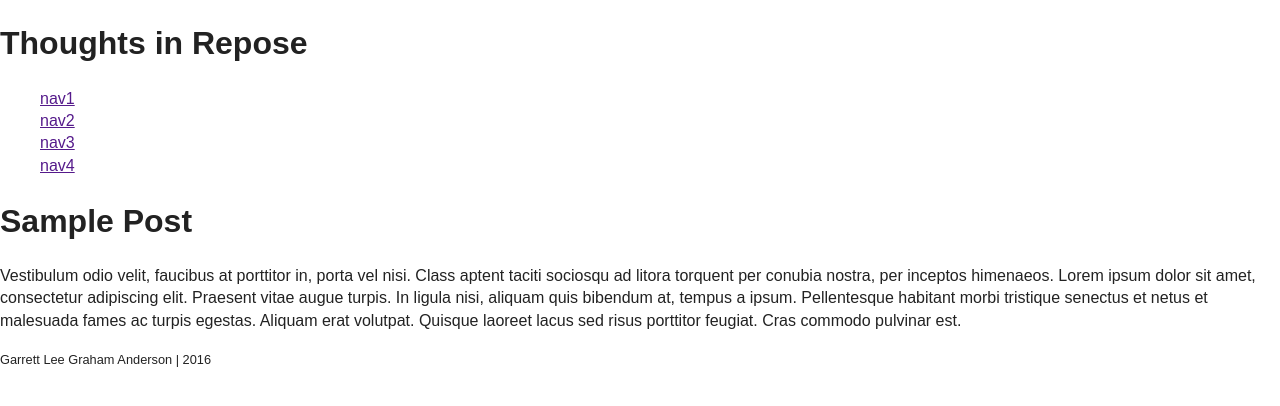
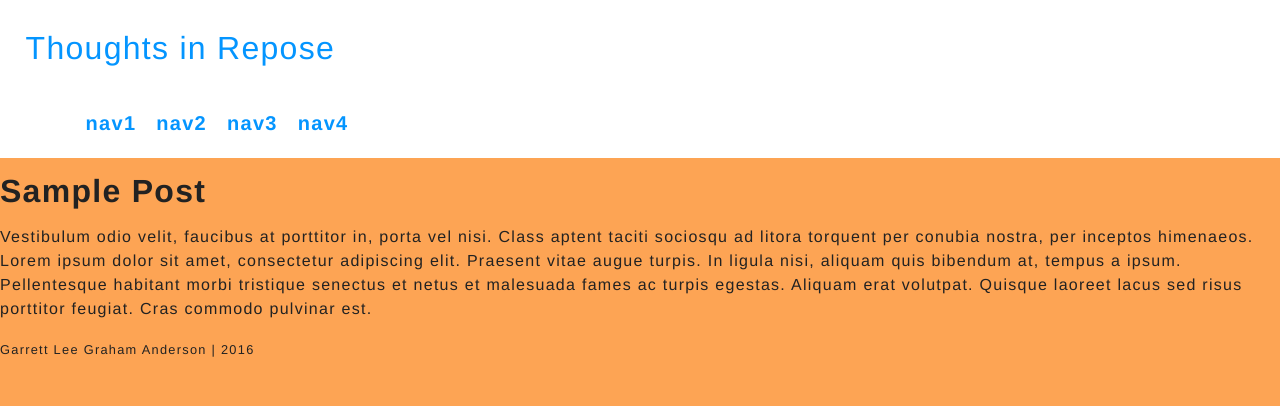
Before and after one commit to GarrettGraham/Blog-Idea, a plain HTML site: page index.html in a window 1280 px wide. Drawn offline with nearby package versions, Linux system fonts and the light colour scheme.

Commit message:
finished the preliminary styles for the header and nav elements to match the specs im working from. plan to match it as best as possible and then go back and redo the color scheme etc.

```diff
--- a/css/main.css
+++ b/css/main.css
@@ -96,9 +96,53 @@ textarea {
 /* ==========================================================================
    Author's custom styles
    ========================================================================== */
+html {
+  font: 62.5%/1.5 "Helvetica Neue", Helvetica, Arial, sans-serif;
+}
+body {
+  background-color: #fda454;
+  letter-spacing: .08em;
+  font-size: 1.6rem;
+  line-height: 2.4rem;
+}
 
+#header {
+  background-color: #fff;
+  box-sizing: border-box;
+  color: #0495ff;
+  display: block;
+  margin: 0;
+  overflow: hidden;
+  padding: 1.5rem 0 1rem 2%;
+  position: static;
+}
 
+#header h1 {
+  font-weight: 100;
+}
 
+#nav {
+  display: inline-block;
+  float: left;
+}
+
+#nav ul {
+  display: block;
+  list-style: none;
+}
+
+#nav li {
+  float: left;
+  font-size: 2rem;
+  font-weight: bold;
+  line-height: 1.5;
+  margin: 1rem 0 1rem 2rem;
+}
+
+#nav a {
+  color: inherit;
+  text-decoration: none;
+}
 
 
 
--- a/index.html
+++ b/index.html
@@ -26,14 +26,14 @@
         <![endif]-->
 
   <!-- Add your site or application content here -->
-  <header>
+  <header id="header">
     <h1>Thoughts in Repose</h1>
     <nav id="nav">
       <ul>
-        <li><a href="">nav1</a></li>
-        <li><a href="">nav2</a></li>
-        <li><a href="">nav3</a></li>
-        <li><a href="">nav4</a></li>
+        <li><a href="#">nav1</a></li>
+        <li><a href="#">nav2</a></li>
+        <li><a href="#">nav3</a></li>
+        <li><a href="#">nav4</a></li>
       </ul>
     </nav>
   </header>
```
